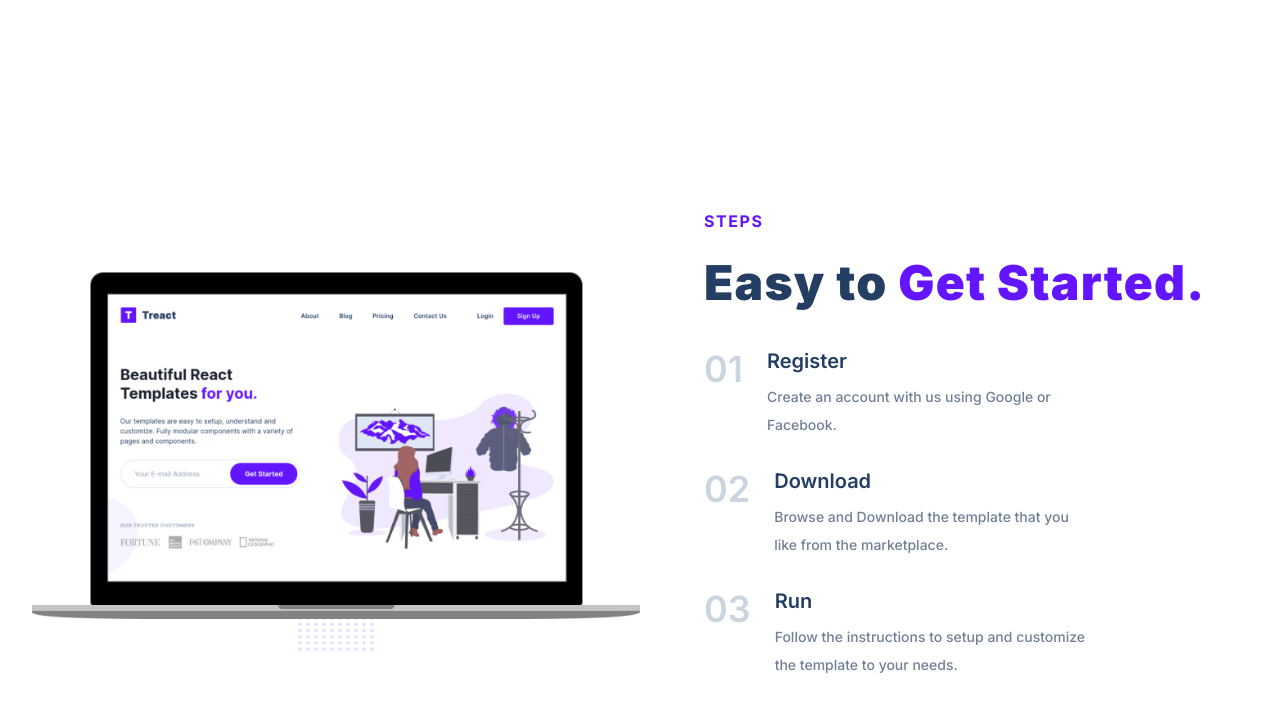
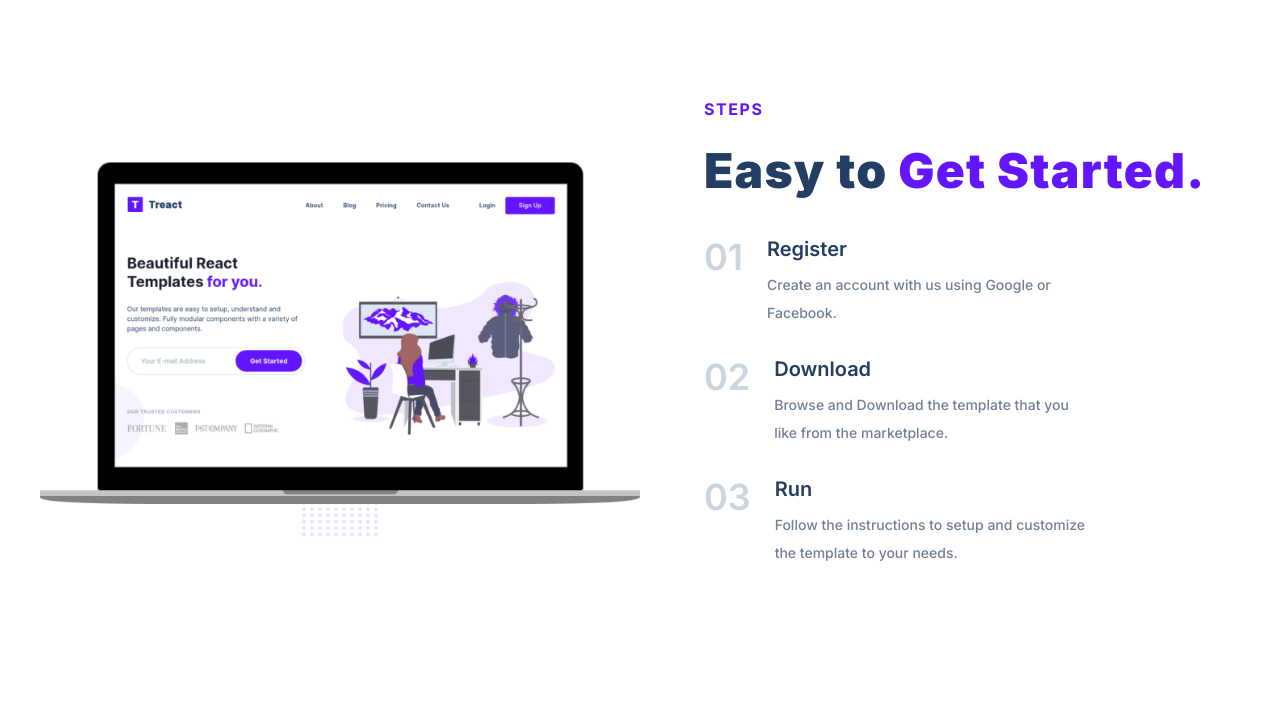
Before and after one commit to SamanthaxBlanck/Treact-Final-Project, a plain HTML site: page index.html in a window 1280 px wide. Shown: the part 2073-2800 px from the top of the page. Drawn offline with Linux system fonts and the light colour scheme.

Commit message:
Add container and row styles to style.css

```diff
--- a/style.css
+++ b/style.css
@@ -496,6 +496,16 @@ header {
   margin: 0 auto;
 }
 
+.container {
+  padding: 80px 0;
+}
+
+.row {
+width: 100%;
+max-width: 1200px;
+margin: 0 auto;
+}
+
 /* QUALITY WORK */
 
 #quality .row {
```
